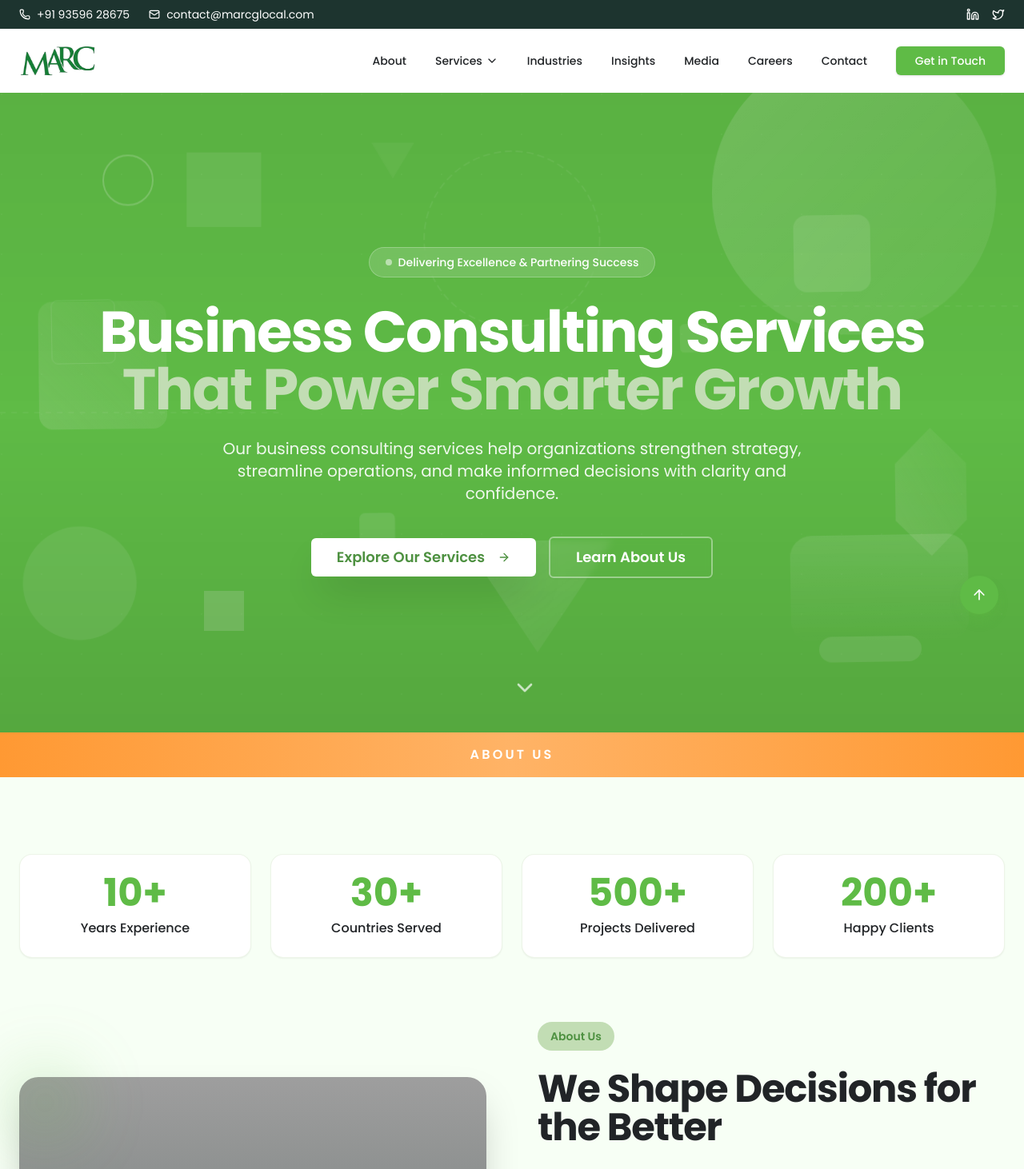
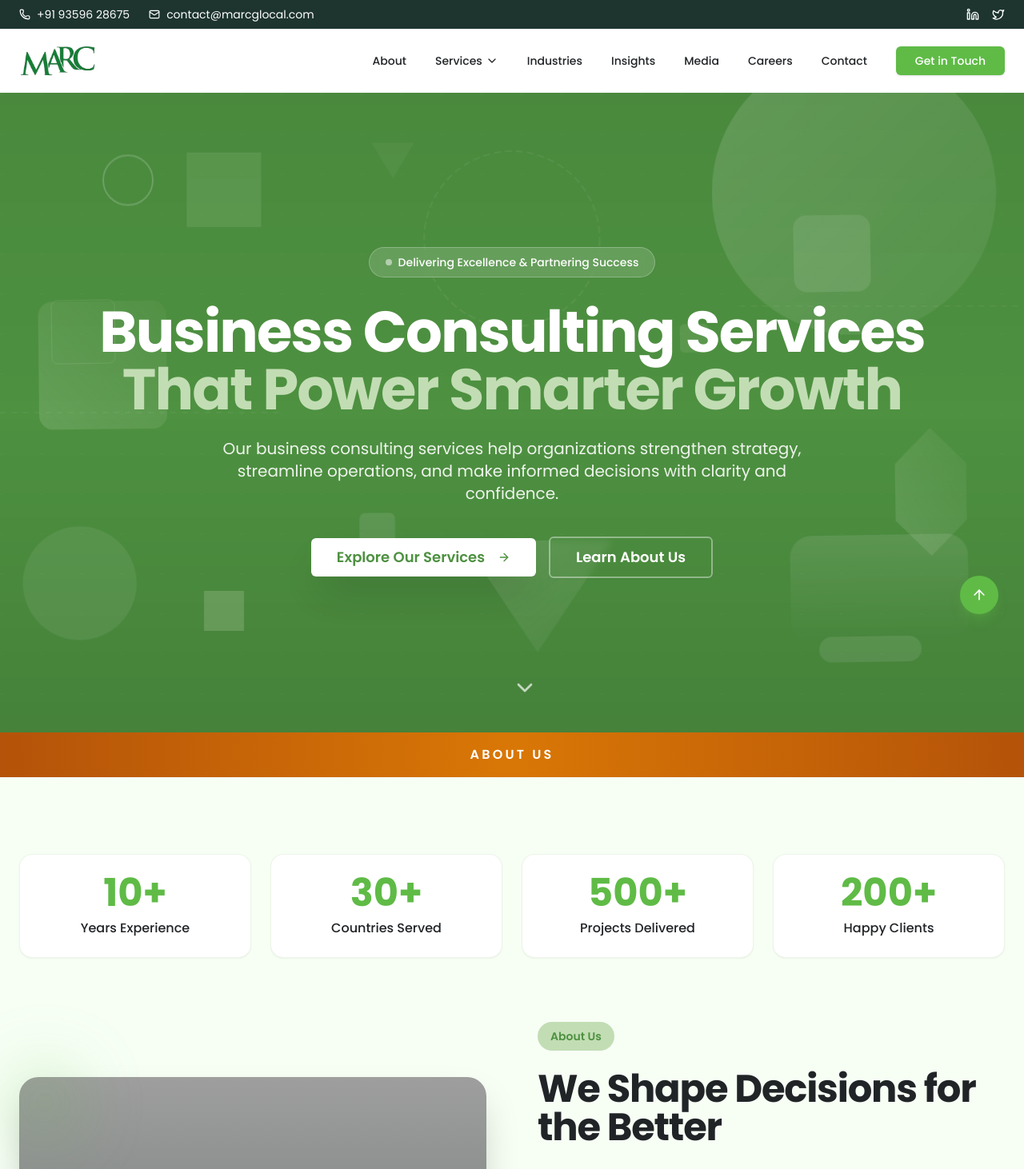
Before and after one commit to mr-deepak-agarwal/marcfinal, a Next.js app: page / in a window 1280 px wide. Shown: the top 1462 px of the page at 80% size. Built offline with nearby package versions, Linux system fonts and the light colour scheme; grey boxes are pictures that could not be loaded.

Commit message:
auto-commit for 40cffdf3-eefb-4ee5-84dc-029e5d871860

```diff
--- a/components/HeroSection.jsx
+++ b/components/HeroSection.jsx
@@ -15,7 +15,7 @@ const HeroSection = () => {
     <section
       data-testid="hero-section"
       className="relative min-h-screen flex items-center justify-center overflow-hidden"
-      style={{ backgroundColor: '#5FBB46' }}
+      style={{ backgroundColor: '#4E9141' }}
     >
       {/* ===== GEOMETRIC SHAPES BACKGROUND ===== */}
       <svg
--- a/components/SectionDivider.jsx
+++ b/components/SectionDivider.jsx
@@ -22,7 +22,7 @@ const SectionDivider = ({ title, variant = 'default' }) => {
       data-testid={`section-divider-${title?.toLowerCase().replace(/\s+/g, '-') || 'default'}`}
       className="w-full py-4 flex items-center justify-center"
       style={{
-        background: 'linear-gradient(90deg, #FF9933, #FFB366, #FF9933)'
+        background: 'linear-gradient(90deg, #B45309, #D97706, #B45309)'
       }}
     >
       {title && (
```
